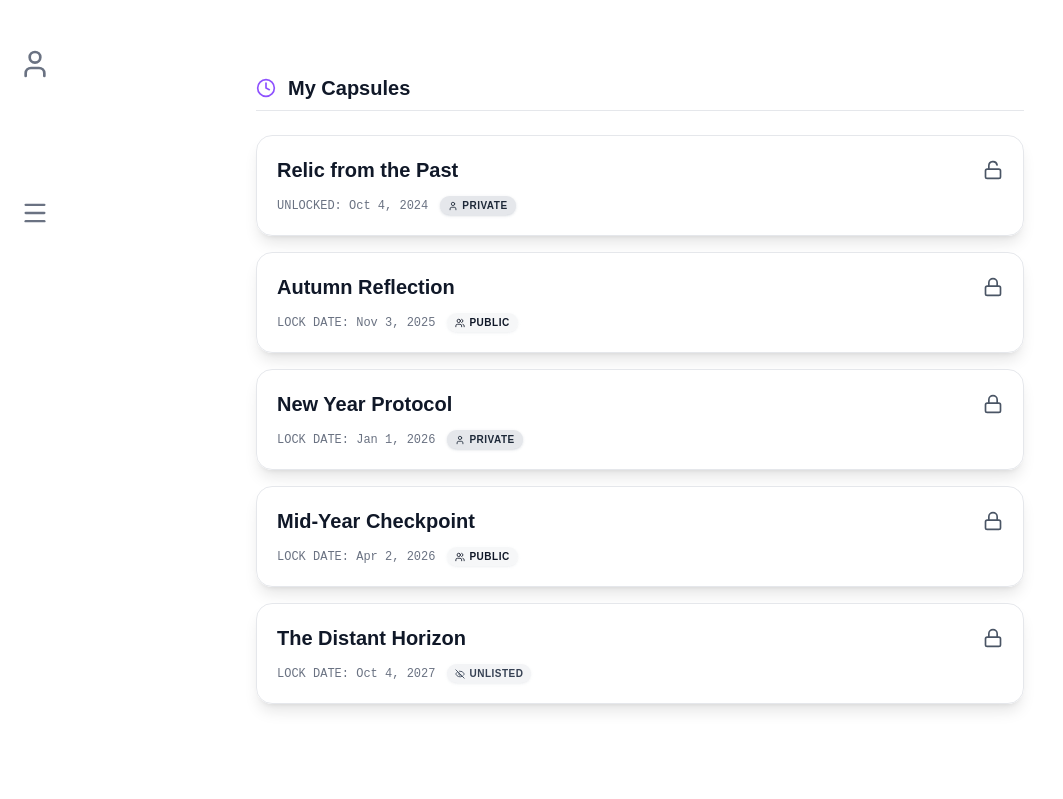
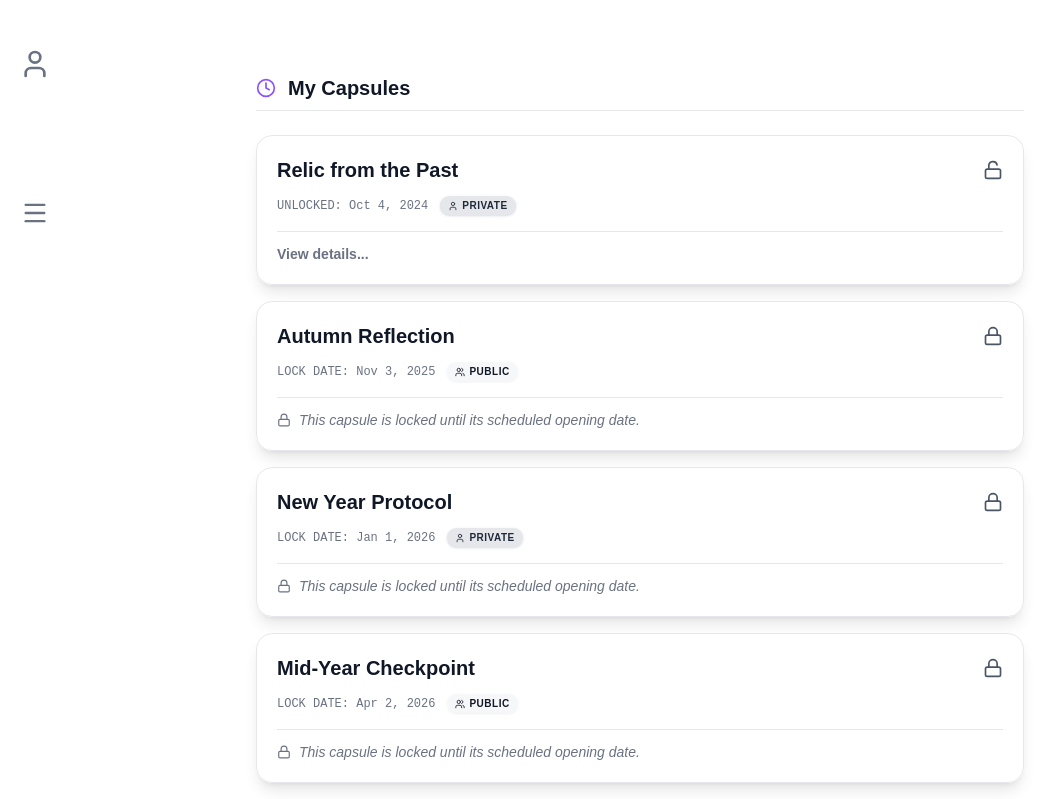
Before and after one commit to nawapawn/time-capsule-app-v1, a Next.js app: page /profile in a window 1280 px wide. Shown: the part 541-1340 px from the top of the page, without its empty margins (0-1063 px from the left). Built offline with nearby package versions, Linux system fonts and the light colour scheme.

Commit message:
ล่าสุด

```diff
--- a/src/components/CapsuleCard.tsx
+++ b/src/components/CapsuleCard.tsx
@@ -1,9 +1,9 @@
-// src/components/CapsuleCard.tsx (Minimal White - Monochrome Tags)
+// src/components/CapsuleCard.tsx (Updated)
 "use client";
 
-import React from "react";
+import React, { useState } from "react";
 import { Capsule } from "@/types";
-import { Lock, Unlock, Users, EyeOff, User } from "lucide-react";
+import { Lock, Unlock, Users, User } from "lucide-react";
 
 interface CapsuleCardProps {
   capsule: Capsule;
@@ -26,32 +26,44 @@ const getVisibilityProps = (visibility: Capsule['visibility']) => {
         // 🖤 Monochrome: โทนเทาเข้มขึ้นเล็กน้อย
         className: 'bg-gray-200 text-gray-800 shadow-sm shadow-gray-400/30',
       };
-        case 'Unlisted':
+    default:
+      // ✅ Default Case ถูกปรับให้ส่งคืนค่า Private (และลบคำว่า UNKNOWN ออก)
       return {
-                icon: EyeOff,
-                text: 'UNLISTED',
-                // 🖤 Monochrome: โทนเทามาตรฐาน
-                className: 'bg-gray-100 text-gray-700 shadow-sm shadow-gray-300/30',
-            };
-        default:
-            return {
-                icon: EyeOff,
-                text: 'UNKNOWN',
-                className: 'bg-gray-100 text-gray-700 shadow-sm shadow-gray-300/30',
+        icon: User,
+        text: 'PRIVATE', // แสดงเป็น PRIVATE แม้จะมีค่า Visibility ที่ไม่รู้จัก
+        className: 'bg-gray-200 text-gray-800 shadow-sm shadow-gray-400/30',
       };
   }
 };
 
 
 export default function CapsuleCard({ capsule }: CapsuleCardProps) {
+  // 1. เพิ่ม State เพื่อควบคุมการแสดงรายละเอียด
+  const [isDetailVisible, setIsDetailVisible] = useState(false);
+
   const unlockDate = new Date(capsule.unlockAt);
   const isLocked = unlockDate.getTime() > Date.now();
+
+  // 2. ฟังก์ชันจัดการการคลิก
+  const handleCardClick = () => {
+    if (!isLocked) {
+      // ถ้าโพสต์เปิดแล้ว (Unlocked): ให้สลับการแสดงรายละเอียด
+      setIsDetailVisible(!isDetailVisible);
+    } else {
+      // ถ้าโพสต์ยังไม่เปิด (Locked): ล็อกการแสดงรายละเอียด
+      setIsDetailVisible(false);
+      // ถ้าต้องการให้มี feedback เช่น alert ก็สามารถเพิ่มได้
+      // alert(`แคปซูลนี้จะเปิดได้ในวันที่: ${unlockDate.toLocaleDateString()}`);
+    }
+  };
 
   const visibilityProps = getVisibilityProps(capsule.visibility);
   const VisibilityIcon = visibilityProps.icon;
 
   return (
     <div
+      // 3. ใส่ onClick handler
+      onClick={handleCardClick}
       className={`p-5 rounded-2xl
         // Light Glassmorphism: พื้นหลังขาวโปร่งแสง, เงาเบาๆ
         bg-white/70 backdrop-blur-md shadow-lg
@@ -59,7 +71,9 @@ export default function CapsuleCard({ capsule }: CapsuleCardProps) {
         // Border สีเทาอ่อน
         border border-gray-200
         // Border สี Accent: ปรับ Hover Border ให้เป็นสีเทาเข้ม/ดำ
-                ${isLocked ? 'hover:border-gray-500' : 'hover:border-gray-500'}`
+        hover:border-gray-500
+        // เพิ่ม cursor-pointer เพื่อบ่งบอกว่าคลิกได้
+        cursor-pointer`
       }
     >
 
@@ -87,13 +101,40 @@ export default function CapsuleCard({ capsule }: CapsuleCardProps) {
           })}
         </p>
 
-                {/* 1. VISIBILITY TAG (ใช้สี Monochrome ที่กำหนดใหม่) */}
+        {/* 1. VISIBILITY TAG */}
         <div className={`inline-flex items-center px-2 py-0.5 text-[10px] uppercase tracking-wider font-semibold rounded-full ${visibilityProps.className}`}>
           <VisibilityIcon size={10} className="mr-1" />
           {visibilityProps.text}
         </div>
 
       </div>
+
+      {/* 4. ส่วนแสดงรายละเอียดตามเงื่อนไข */}
+      {isLocked ? (
+        // A. โพสต์ที่ยังไม่เปิด (Locked)
+        <div className="mt-4 pt-3 border-t border-gray-200">
+          <p className="text-sm text-gray-500 italic flex items-center">
+            <Lock size={14} className="mr-2" />
+            This capsule is locked until its scheduled opening date.
+          </p>
+        </div>
+      ) : (
+        // B. โพสต์ที่เปิดแล้ว (Unlocked)
+        <div className="mt-4 pt-3 border-t border-gray-200">
+          {isDetailVisible ? (
+            // B.1 แสดงรายละเอียดเมื่อคลิก (เปิดแล้ว)
+            // **NOTE:** ต้องแน่ใจว่า Type Capsule มี field ชื่อ content
+            <p className="text-gray-700 text-sm whitespace-pre-wrap">
+              {capsule.content || "ไม่มีเนื้อหาในแคปซูลนี้"}
+            </p>
+          ) : (
+            // B.2 ข้อความเชิญชวนให้คลิกเพื่อดูรายละเอียด
+            <p className="text-gray-500 text-sm font-semibold hover:text-gray-900 transition-colors">
+              View details...
+            </p>
+          )}
+        </div>
+      )}
     </div>
   );
 }
--- a/src/components/CreateCapsuleForm/index.tsx
+++ b/src/components/CreateCapsuleForm/index.tsx
@@ -5,12 +5,13 @@ import { zodResolver } from "@hookform/resolvers/zod";
 import * as z from "zod";
 import toast, { Toaster } from "react-hot-toast";
 import { Loader2, Send, Image as ImgIcon, Trash2 } from "lucide-react";
-import CapsuleToolbar from "./CapsuleToolbar";
-import { CapsuleType, moodOptions } from "@/utils/capsuleUtils";
+import CapsuleToolbar from "./CapsuleToolbar"; // Assume this component exists
+import { CapsuleType, moodOptions } from "@/utils/capsuleUtils"; // Assume this utility file exists
 import Image from "next/image";
 import { motion, AnimatePresence } from "framer-motion";
 import { useDropzone } from "react-dropzone";
 
+// --- Zod Schema for Validation ---
 const capsuleSchema = z.object({
   title: z.string().nonempty("Please enter the capsule title."),
   content: z.string().nonempty("Please write a message to your future self."),
@@ -24,7 +25,9 @@ const capsuleSchema = z.object({
 
 type CapsuleFormValues = z.infer<typeof capsuleSchema>;
 
+// --- Component Props Type ---
 interface CreateCapsuleFormProps {
+  // ฟังก์ชันนี้จะถูกเรียกเมื่อสร้างแคปซูลสำเร็จ และส่งข้อมูลแคปซูลใหม่กลับไป
   onCreate?: (capsule: CapsuleType) => void;
   onClose?: () => void;
 }
@@ -38,6 +41,7 @@ export default function CreateCapsuleForm({
   const [imageFile, setImageFile] = useState<File | null>(null);
   const [isLoading, setIsLoading] = useState(false);
 
+  // --- React Hook Form Setup ---
   const {
     register,
     handleSubmit,
@@ -47,6 +51,7 @@ export default function CreateCapsuleForm({
     resolver: zodResolver(capsuleSchema),
   });
 
+  // --- Image Upload (Dropzone) ---
   const onDrop = useCallback((acceptedFiles: File[]) => {
     if (acceptedFiles.length > 0) setImageFile(acceptedFiles[0]);
   }, []);
@@ -57,38 +62,50 @@ export default function CreateCapsuleForm({
     multiple: false,
   });
 
+  // --- Form Submission Logic ---
   const onSubmit = (data: CapsuleFormValues) => {
     setIsLoading(true);
+
+    // จำลองการเรียก API ด้วย setTimeout
     setTimeout(() => {
       setIsLoading(false);
+
       const moodObject =
         moodOptions.find((m) => m.name === mood) || moodOptions[0];
+
       const imageSrc = imageFile
         ? URL.createObjectURL(imageFile)
         : `https://picsum.photos/seed/${Date.now()}/600/400`;
 
+      // สร้างวัตถุแคปซูลใหม่
       const newCapsule: CapsuleType = {
         id: Date.now(),
         title: data.title,
+        content: data.content, // เพิ่ม content เข้าไปใน CapsuleType
+        unlockAt: new Date(data.openDate).toISOString(), // (สำหรับ ProfilePage.tsx เดิม)
+        targetDate: new Date(data.openDate), // สำหรับ Timeline
+        visibility: isPrivate ? 'Private' : 'Public', // เพิ่ม visibility
         creator: "You",
         creatorAvatar: "https://i.pravatar.cc/150?img=68",
         imageSrc,
         mood: moodObject,
-        targetDate: new Date(data.openDate),
         views: 0,
         bookmarked: false,
       };
 
+      // 💥 เรียกฟังก์ชัน onCreate เพื่ออัปเดต State ในหน้า ProfilePage
       onCreate?.(newCapsule);
+
       toast.success("Your Time Capsule has been created!");
       reset();
       setMood(moodOptions[0].name);
       setIsPrivate(true);
       setImageFile(null);
-      onClose?.();
+      onClose?.(); // ปิด Modal
     }, 1000);
   };
 
+  // --- JSX Rendering ---
   return (
     <AnimatePresence>
       <motion.div
@@ -137,13 +154,13 @@ export default function CreateCapsuleForm({
               <p className="text-xs text-red-500">{errors.content.message}</p>
             )}
 
-            {/* Toolbar */}
+            {/* Toolbar (Privacy Toggle) */}
             <CapsuleToolbar
               isPrivate={isPrivate}
               onPrivacyToggle={setIsPrivate}
             />
 
-            {/* Mood */}
+            {/* Mood Selection */}
             <div className="flex flex-wrap gap-2 mt-1 overflow-x-auto">
               {moodOptions.map((m) => (
                 <button
@@ -188,7 +205,10 @@ export default function CreateCapsuleForm({
               {imageFile && (
                 <button
                   type="button"
-                  onClick={() => setImageFile(null)}
+                  onClick={(e) => {
+                    e.stopPropagation();
+                    setImageFile(null);
+                  }}
                   className="ml-auto p-1 rounded-full hover:bg-red-100 dark:hover:bg-red-800 transition"
                   aria-label="Remove image"
                 >
@@ -207,7 +227,7 @@ export default function CreateCapsuleForm({
               </div>
             )}
 
-            {/* Submit */}
+            {/* Submit Button */}
             <button
               type="submit"
               className="w-full flex justify-center items-center gap-2 px-4 py-3 rounded-xl bg-neutral-900 dark:bg-white text-white dark:text-neutral-900 font-medium hover:opacity-90 transition"
```
Also changed, not shown: src/app/profile/page.tsx (+31 -32 lines). Lines whose indentation alone changed are shown as unchanged.
